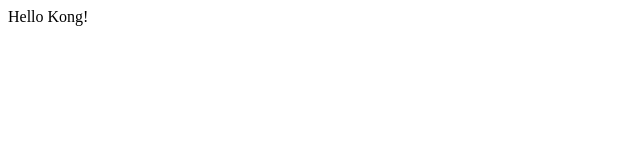
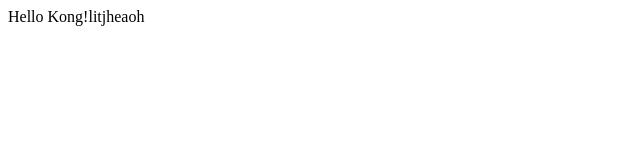
Before and after one commit to neatmeat/Neatmeat.github.io, a plain HTML site: page hellokong.html in a window 1280 px wide. Shown: the full height of the page, 0-640 px from the left. Drawn offline with Linux system fonts and the light colour scheme.

Commit message:
Update hellokong.html

```diff
--- a/hellokong.html
+++ b/hellokong.html
@@ -1,4 +1,4 @@
 <! DOCTYPE html>
 <html>
-<body>Hello Kong!</body>
+<body>Hello Kong!litjheaoh</body>
 </html>
```
